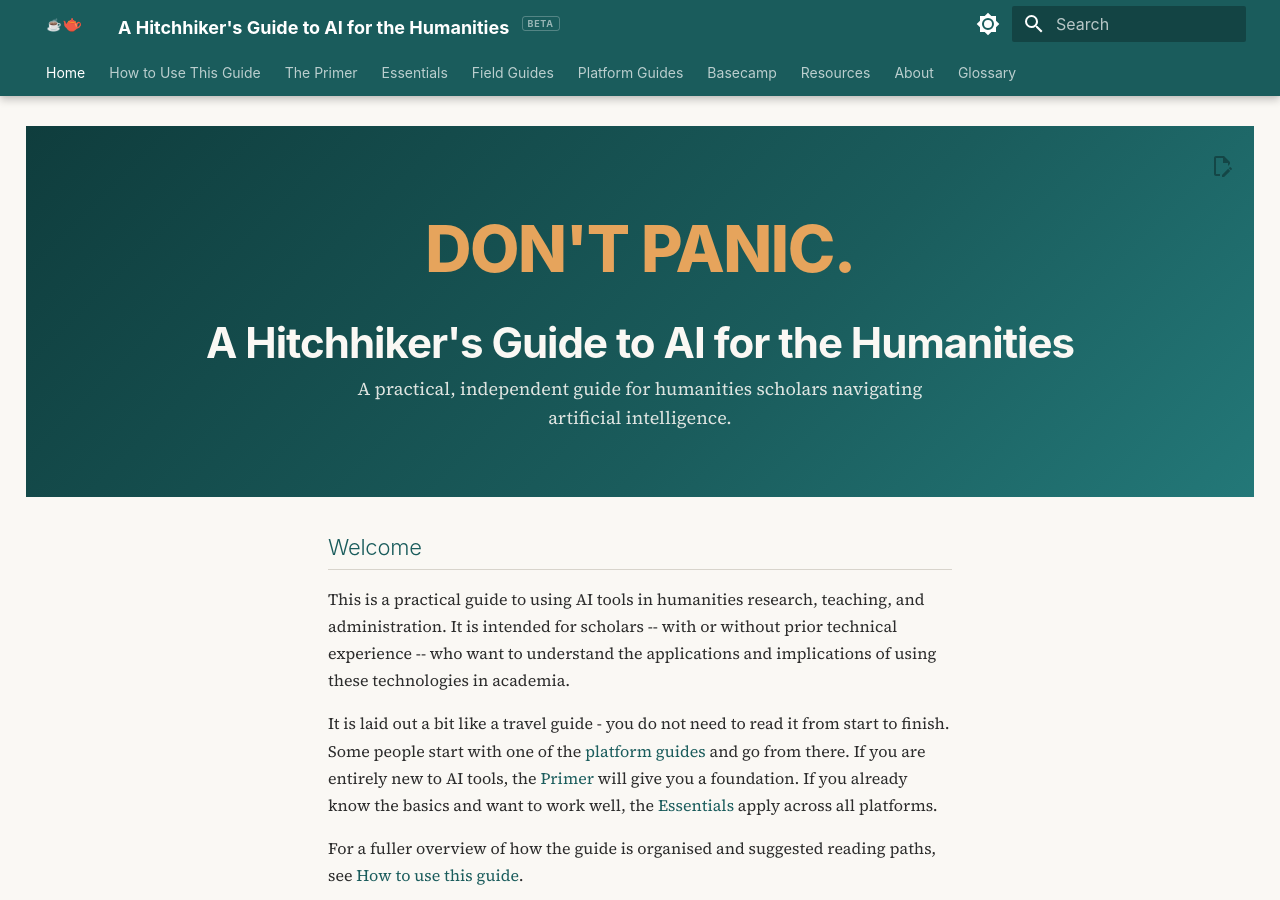
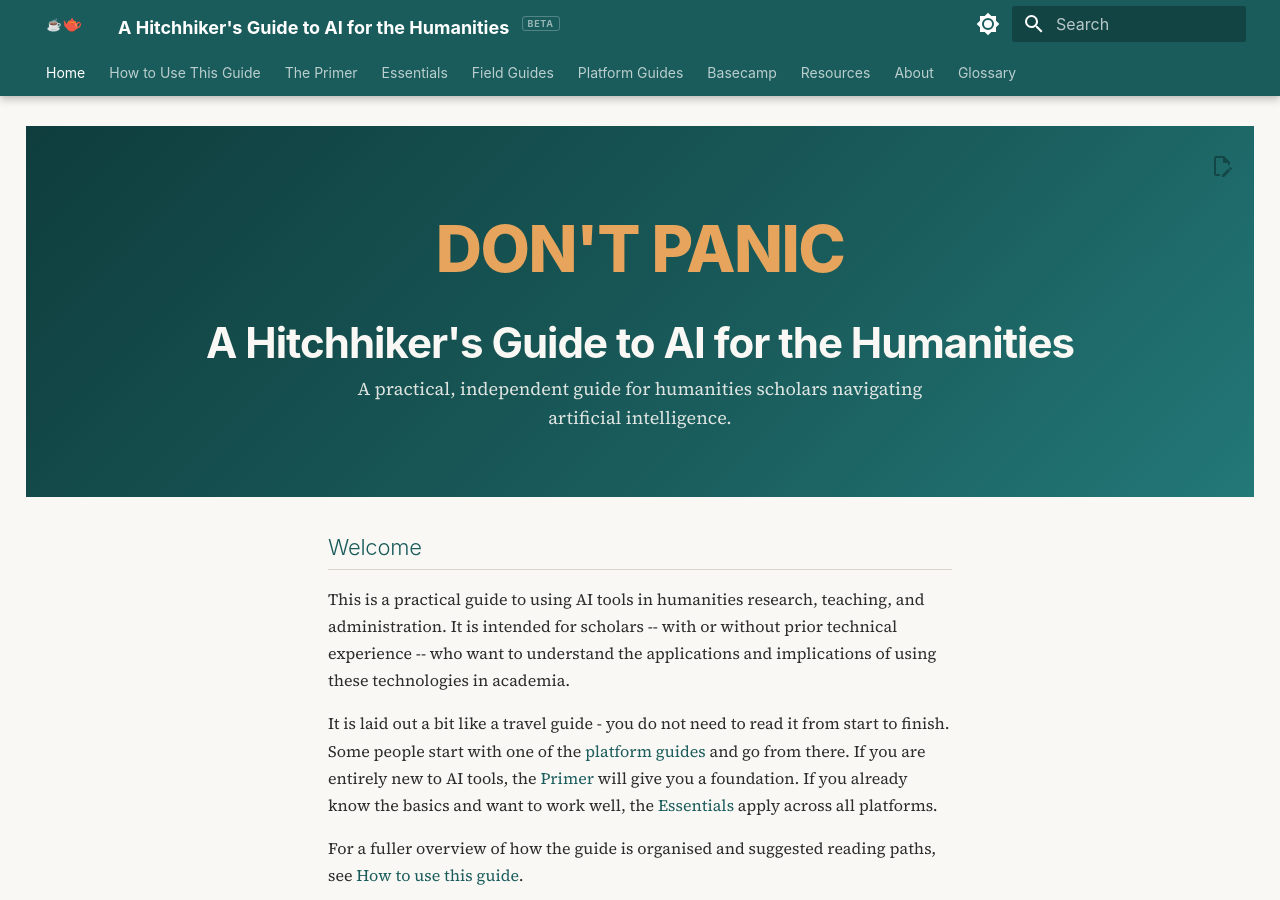
Before and after one commit to leifuss/hhg2ai, an MkDocs documentation site: the page built from docs/index.md, in a window 1280 px wide and 900 px high. Built offline with MkDocs 1.6.1 and Material for MkDocs 9.7.7, drawn with Linux system fonts in a browser that asks for light colours; comment, search, counter and statistics services are not loaded.

Commit message:
Remove period from panic title in index.md

```diff
--- a/docs/index.md
+++ b/docs/index.md
@@ -7,7 +7,7 @@ hide:
 ---
 
 <div class="hhg-hero">
-  <div class="panic-title">Don't Panic.</div>
+  <div class="panic-title">Don't Panic</div>
   <h1>A Hitchhiker's Guide to AI for the Humanities</h1>
   <p>A practical, independent guide for humanities scholars navigating artificial intelligence.</p>
 </div>
```
